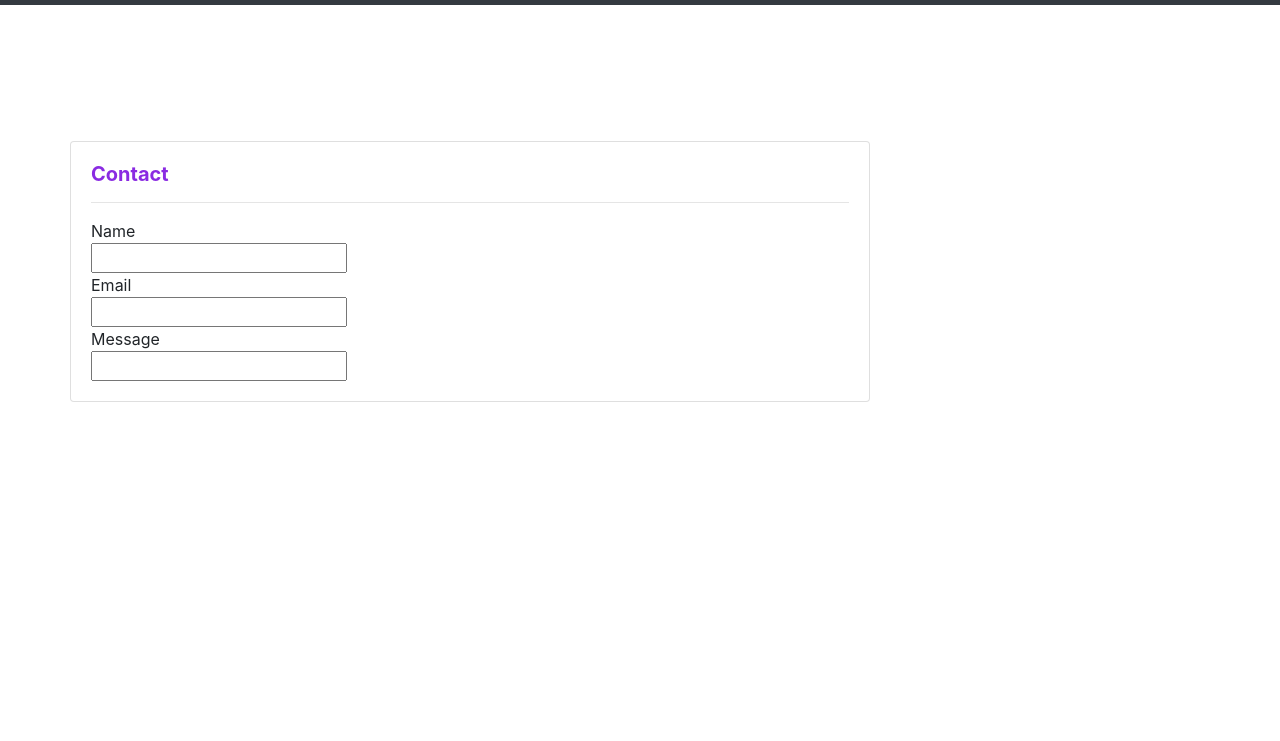
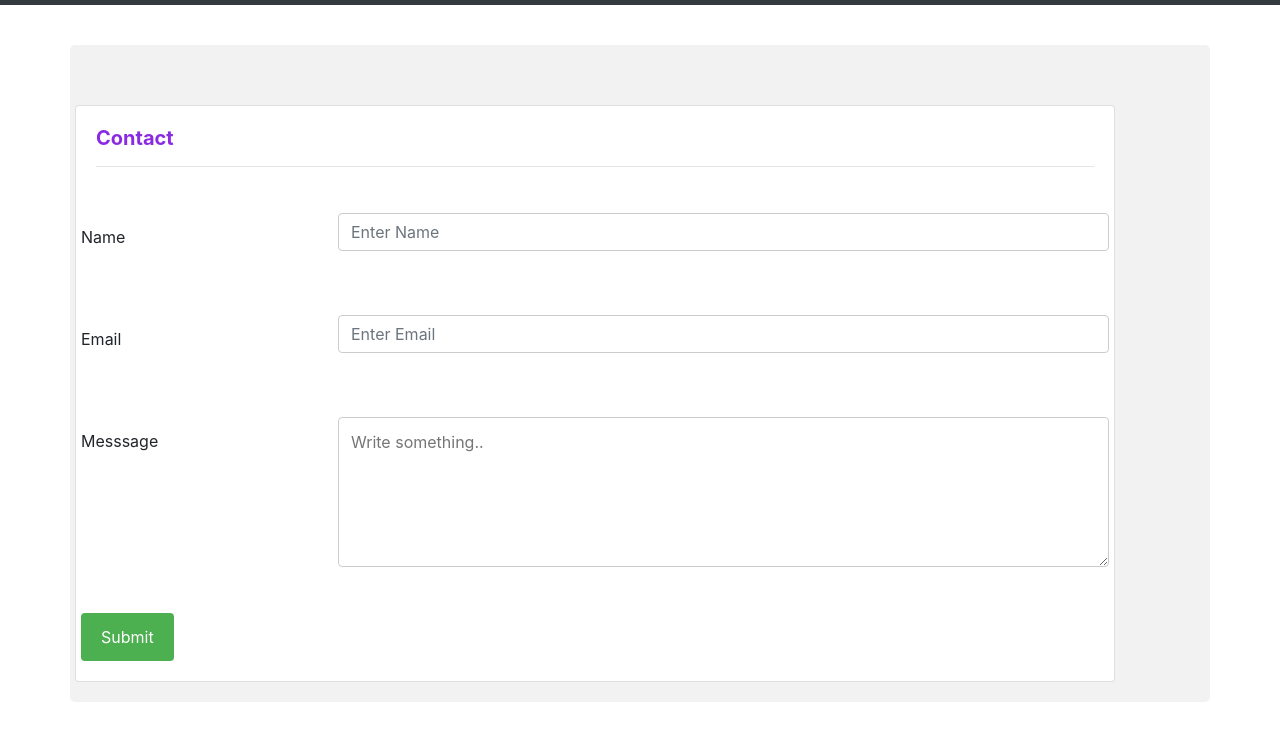
Before and after one commit to DevDan13/Responsive-Portfolio, a plain HTML site: page contact.html in a window 1280 px wide. Shown: the part 51-792 px from the top of the page. Drawn offline with nearby package versions, Linux system fonts and the light colour scheme.

Commit message:
added comments throughout. expanded on portfolio. index.html now has proper forms and a submit button

```diff
--- a/contact.html
+++ b/contact.html
@@ -7,11 +7,10 @@
     <link rel="stylesheet" href="https://stackpath.bootstrapcdn.com/bootstrap/4.5.2/css/bootstrap.min.css" integrity="sha384-JcKb8q3iqJ61gNV9KGb8thSsNjpSL0n8PARn9HuZOnIxN0hoP+VmmDGMN5t9UJ0Z" crossorigin="anonymous">
     <link rel="stylesheet" href="style.css">
 
-    <!---->
 </head>
 
 <body>
-
+    <!-- this navbar is shared between all three files.  contains links to the other pages and is collapsable.  set to be dark to better display on the page-->
     <nav class="navbar navbar-expand-lg navbar-dark bg-dark">
         <a class="navbar-brand" href="#">Daniel Cintron</a>
         <button class="navbar-toggler" type="button" data-toggle="collapse" data-target="#navbarNavAltMarkup" aria-controls="navbarNavAltMarkup" aria-expanded="false" aria-label="Toggle navigation">
@@ -26,24 +25,69 @@
           </div>
         </div>
       </nav>
-    <br><br><br><br>
 
+<!-- this class container contains the card with name contact and the form fields name, email, and message.
+     contains a submit button.  bootsrap grid used for organization.  further css used to organize.
+     programmed in the css to be mobile responsive and when the width is lower than 600 pixels the colums will stack on top of each other.-->
     <div class="container">
+      <form action="/action_page.php">
         <div class="row">
-
-            <div class="card" style="width: 50rem;" style="height: 50 rem">
+            <div class="card" style="width: 65rem;" style="height: 85 rem">
                 <div class="card-body">
                 <h5 class="card-title"><strong>Contact</strong></h5>
                 <hr>
 
-                <form action="">Name</form>
-                <input type="text">
+                <div class="form-group">
 
-                <form action="">Email</form>
-                <input type="text">
+                  <div class="row">
 
-                <form action="">Message</form>
-                <input type="text">
+                    <div class="col-15">
+                      <label for="userName">Name</label>
+                    </div>
+
+                    <div class="col-85">
+                      <input type="text" class="form-control" id="userName" placeholder="Enter Name">
+                    </div>
+
+                  </div>
+
+                </div>
+
+                <div class="form-group">
+
+                  <div class="row">
+
+                    <div class="col-15">
+                      <label for="userEmail">Email</label>
+                    </div>
+
+                    <div class="col-85">
+                      <input type="text" class="form-control" id="userEmail" placeholder="Enter Email">
+                    </div>
+
+                  </div>
+
+                </div>
+
+                <div class="form-group">
+
+                  <div class="row">
+
+                    <div class="col-15">
+                      <label for="userMessage">Messsage</label>
+                    </div>
+
+                    <div class="col-85">
+                      <textarea id="userMessage" name="Message" placeholder="Write something.." style="height:150px"></textarea>
+                    </div>
+
+                  </div>
+
+                </div>
+
+                <div class="row">
+                  <input type="submit" value="Submit">
+                </div>
 
                 </div>
 
@@ -51,6 +95,8 @@
 
         </div>
 
+      </form>
+
     </div>
 
 </body>
--- a/style.css
+++ b/style.css
@@ -2,6 +2,8 @@
     box-sizing: border-box;
   }
 
+  /* Instructions for the rows, columns, container, and images found within the portfolio.html file.
+     code for the text color of the titles of each files card are shared. */
   .column {
     float: left;
     width: 50%;
@@ -17,6 +19,9 @@
     clear: both;
     display: table;
   }
+  .container{
+      margin-top: 40px;
+  }
 .container img{
   max-height: 250px;
   max-width: 250%;
@@ -31,6 +36,7 @@
     vertical-align: middle;
   }
 
+/* instruction to ensure the index.html image is untouched by the other instructions for img in the portfolio.html */
 #aboutImg{
     all: none;
 }
@@ -38,3 +44,64 @@
 .card-title{
     color: blueviolet;
 }
+
+/* css that controls the forms in the conctact.html file */
+input[type=text], select, textarea {
+    width: 100%;
+    padding: 12px;
+    border: 1px solid #ccc;
+    border-radius: 4px;
+    resize: vertical;
+  }
+
+  label {
+    padding: 12px 12px 12px 0;
+    display: inline-block;
+  }
+
+  input[type=submit] {
+    background-color: #4CAF50;
+    color: white;
+    padding: 12px 20px;
+    border: none;
+    border-radius: 4px;
+    cursor: pointer;
+    float: right;
+  }
+
+  input[type=submit]:hover {
+    background-color: #45a049;
+  }
+
+  .container {
+    border-radius: 5px;
+    background-color: #f2f2f2;
+    padding: 20px;
+  }
+
+  .col-15 {
+    float: left;
+    width: 25%;
+    margin-top: 6px;
+  }
+
+  .col-85 {
+    float: left;
+    width: 75%;
+    margin-top: 6px;
+  }
+
+  /* Clear floats after the columns */
+  .row:after {
+    content: "";
+    display: table;
+    clear: both;
+  }
+
+  /* Responsive layout - when the screen is less than 600px wide, make the two columns stack on top of each other instead of next to each other */
+  @media screen and (max-width: 600px) {
+    .col-15, .col-85, input[type=submit] {
+      width: 100%;
+      margin-top: 0;
+    }
+  }
```
Also changed, not shown: index.html (+3 -2 lines), portfolio.html (+5 -2 lines).
